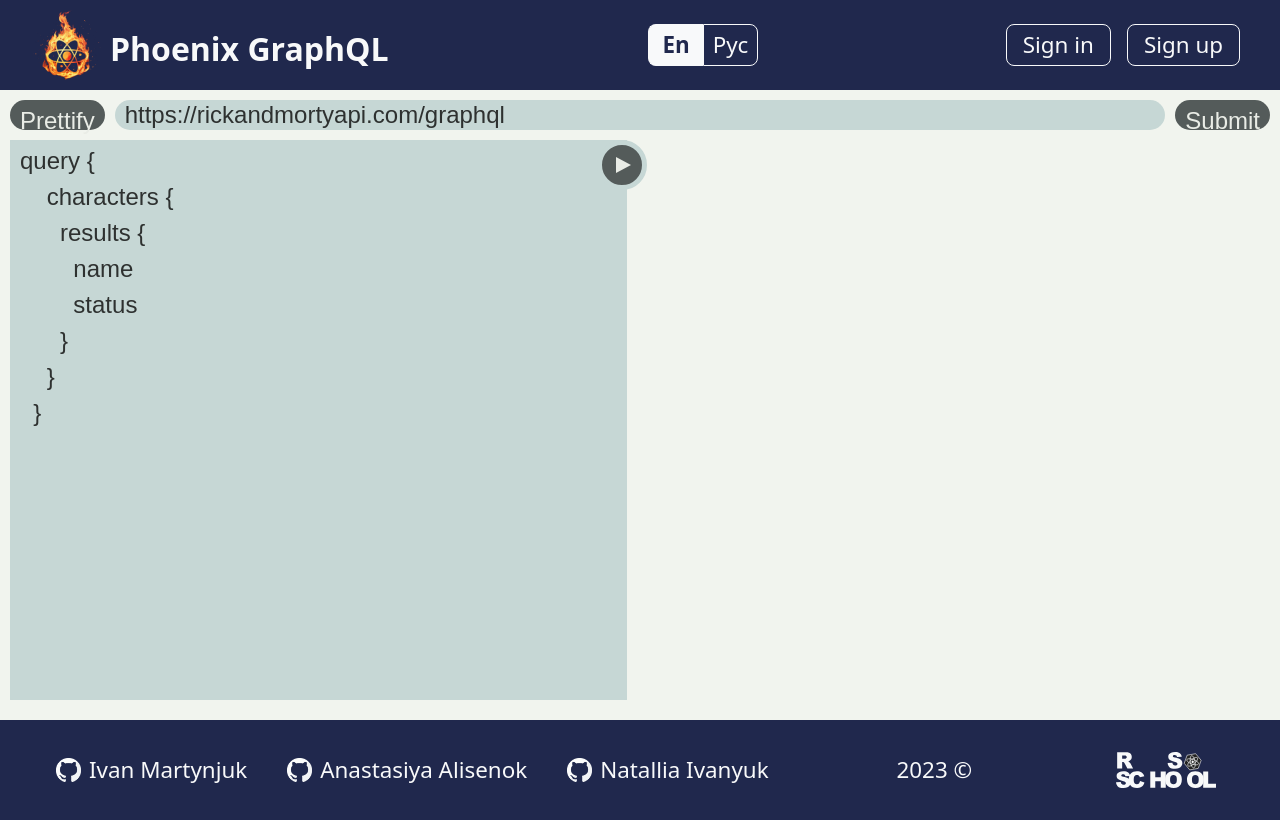
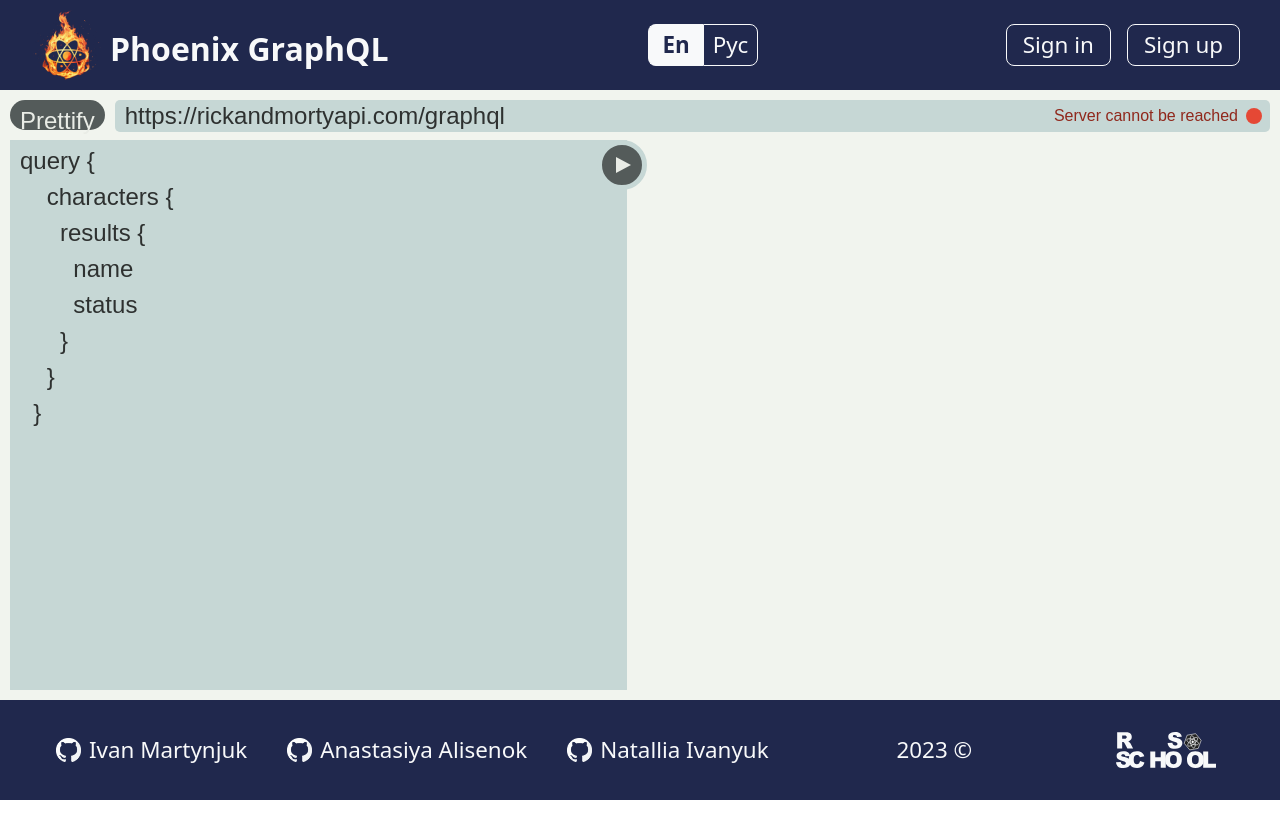
Before and after one commit to GoodValts/graphql-app, a React (Vite) app: page /graphQL in a window 1280 px wide. Built offline with nearby package versions, Linux system fonts and the light colour scheme; no server answers.

Commit message:
feat: imlement api errors handling

```diff
--- a/src/pages/GraphQL/graphQL.module.scss
+++ b/src/pages/GraphQL/graphQL.module.scss
@@ -3,17 +3,18 @@
 .wrapper {
   box-sizing: border-box;
   display: grid;
-  grid-template-rows: 30px minmax(auto, 70vh);
+  grid-template-rows: 30px minmax(auto, calc(100vh - 250px));
   gap: 10px;
   padding: 10px;
   padding-top: 100px;
-  height: 90vh;
+  height: calc(100vh - 100px);
   font-family: Arial, Helvetica, sans-serif;
   font-size: 1.5em;
   background: #f1f4ee;
 }
 
 .header {
+  position: relative;
   width: 100%;
   height: 30px;
   display: flex;
@@ -64,18 +65,64 @@
 
 .url_input {
   width: 100%;
+  height: 2rem;
   padding: 3px 10px;
+  padding-right: 2rem;
   outline: none;
   border: none;
-  border-radius: 15px;
+  border-radius: 5px;
   background: #c6d7d5;
   color: #2e3130;
+}
+
+.status,
+.status_error,
+.status_success,
+.status_loading {
+  position: absolute;
+  top: 0.5rem;
+  right: 0.5rem;
+  width: 1rem;
+  height: 1rem;
+  border-radius: 50%;
+
+  &_error {
+    background: #e54835;
+  }
+
+  &_success {
+    background: #42ad42;
+  }
+
+  &_loading {
+    border: 4px solid $defaultTextColor;
+    border-bottom: 4px solid transparent;
+    animation: lds-dual-ring 1.2s linear infinite;
+  }
+}
+
+@keyframes lds-dual-ring {
+  0% {
+    transform: rotate(0deg);
+  }
+  100% {
+    transform: rotate(360deg);
+  }
+}
+
+.status_message {
+  position: absolute;
+  top: 0.25rem;
+  right: 2rem;
+  font-size: 1rem;
+  color: #90281c;
 }
 
 .query_wrapper {
   display: flex;
   gap: 10px;
   height: 100%;
+  width: calc(100vw - 20px);
 }
 
 .query {
--- a/src/pages/GraphQL/graphQL.tsx
+++ b/src/pages/GraphQL/graphQL.tsx
@@ -1,23 +1,30 @@
-import { useContext, useState } from 'react';
+import { useContext, useEffect, useState } from 'react';
 import styles from './graphQL.module.scss';
 import { AuthContext } from '../../controllers/appControllers';
-import GrapgQLtextObj from './langData';
+import GraphQLtextObj from './langData';
 
 interface ResponseData {
-  data: undefined;
+  data?: unknown;
+  errors?: unknown;
 }
 
-const GraphQLPage = (): JSX.Element => {
-  const [url, setUrl] = useState('https://rickandmortyapi.com/graphql');
-  const [query, setQuery] = useState(`query {
+const exampleUrl = 'https://rickandmortyapi.com/graphql';
+const examleQuery = `query {
     characters {
       results {
         name
         status
       }
     }
-  }`);
+  }
+`;
+
+const GraphQLPage = (): JSX.Element => {
+  const [url, setUrl] = useState(exampleUrl);
+  const [query, setQuery] = useState(examleQuery);
   const [response, setResponse] = useState('');
+  const [statusColor, setStatusColor] = useState('status_loading');
+  const [statusMessage, setStatusMessage] = useState('');
   const { lang } = useContext(AuthContext);
 
   const makeRequest = async (): Promise<ResponseData> => {
@@ -28,37 +35,59 @@ const GraphQLPage = (): JSX.Element => {
       },
       body: JSON.stringify({ query }),
     });
+    // console.log(res.json());
+
     return res.json();
   };
 
+  useEffect(() => {
+    setStatusColor('status_loading');
+    setStatusMessage('');
+    makeRequest().then(
+      () => {
+        setStatusColor('status_success');
+      },
+      () => {
+        setStatusColor('status_error');
+        setStatusMessage('Server cannot be reached');
+      }
+    );
+  }, [url]);
+
   const printData = (): void => {
     makeRequest().then((res): void => {
-      setResponse(JSON.stringify(res.data, undefined, 2));
+      if (res.data) {
+        setResponse(JSON.stringify(res.data, undefined, 2));
+      } else if (res.errors) {
+        setResponse(JSON.stringify(res.errors, undefined, 2));
+      }
     });
   };
 
   return (
     <div className={styles.wrapper}>
-      <form className={styles.header}>
+      <div className={styles.header}>
         <button className={styles.button} type="button">
-          {GrapgQLtextObj[lang].prettify}
+          {GraphQLtextObj[lang].prettify}
         </button>
         <input
+          name="url"
           className={styles.url_input}
           type="url"
-          placeholder={GrapgQLtextObj[lang].urlPlaceholder}
+          placeholder={GraphQLtextObj[lang].urlPlaceholder}
           value={url}
           onChange={(e): void => setUrl(e.target.value)}
         />
-        <button className={styles.button} type="submit">
-          {GrapgQLtextObj[lang].submit}
-        </button>
-      </form>
+        <label htmlFor="url" className={styles.status_message}>
+          {statusMessage}
+        </label>
+        <div className={styles[statusColor]} />
+      </div>
       <div className={styles.query_wrapper}>
         <div className={styles.query}>
           <textarea
             className={styles.query_input}
-            placeholder={GrapgQLtextObj[lang].queryPlaceholder}
+            placeholder={GraphQLtextObj[lang].queryPlaceholder}
             value={query}
             onChange={(e): void => setQuery(e.target.value)}
           />
```
